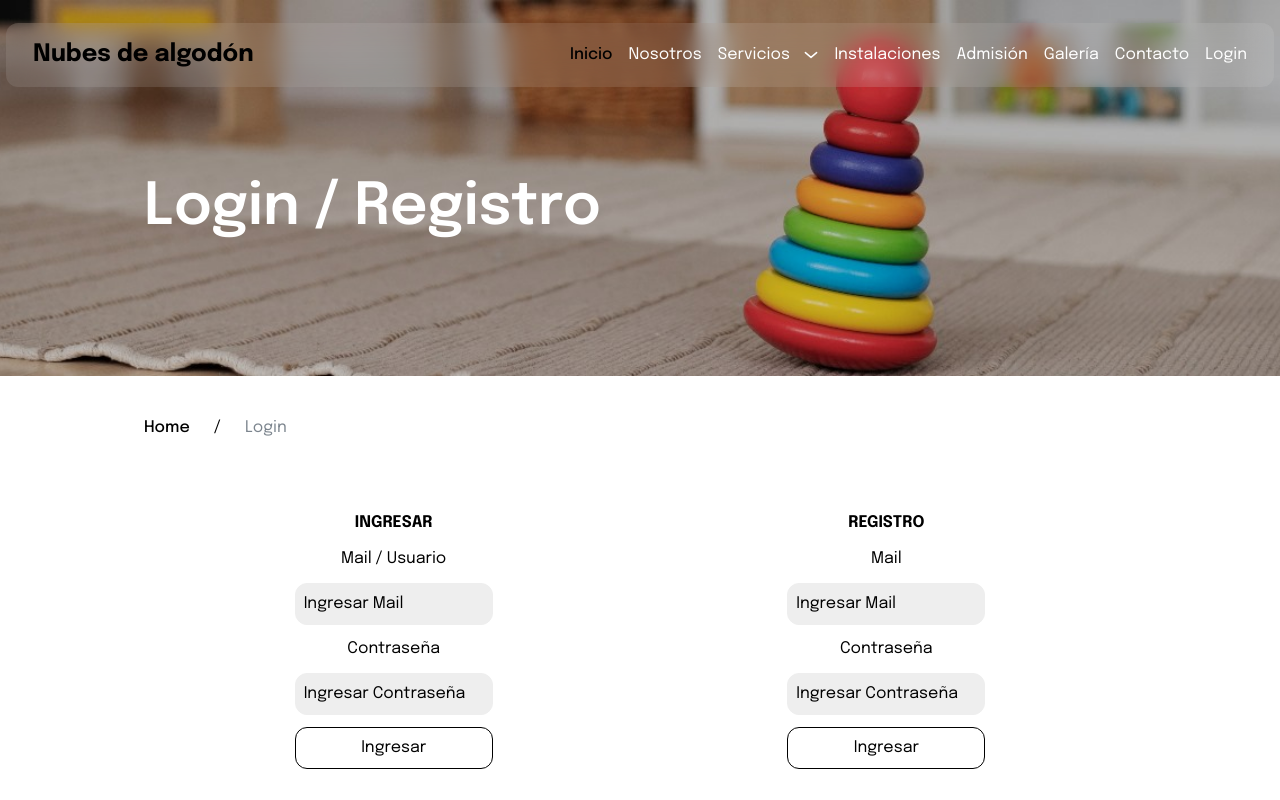
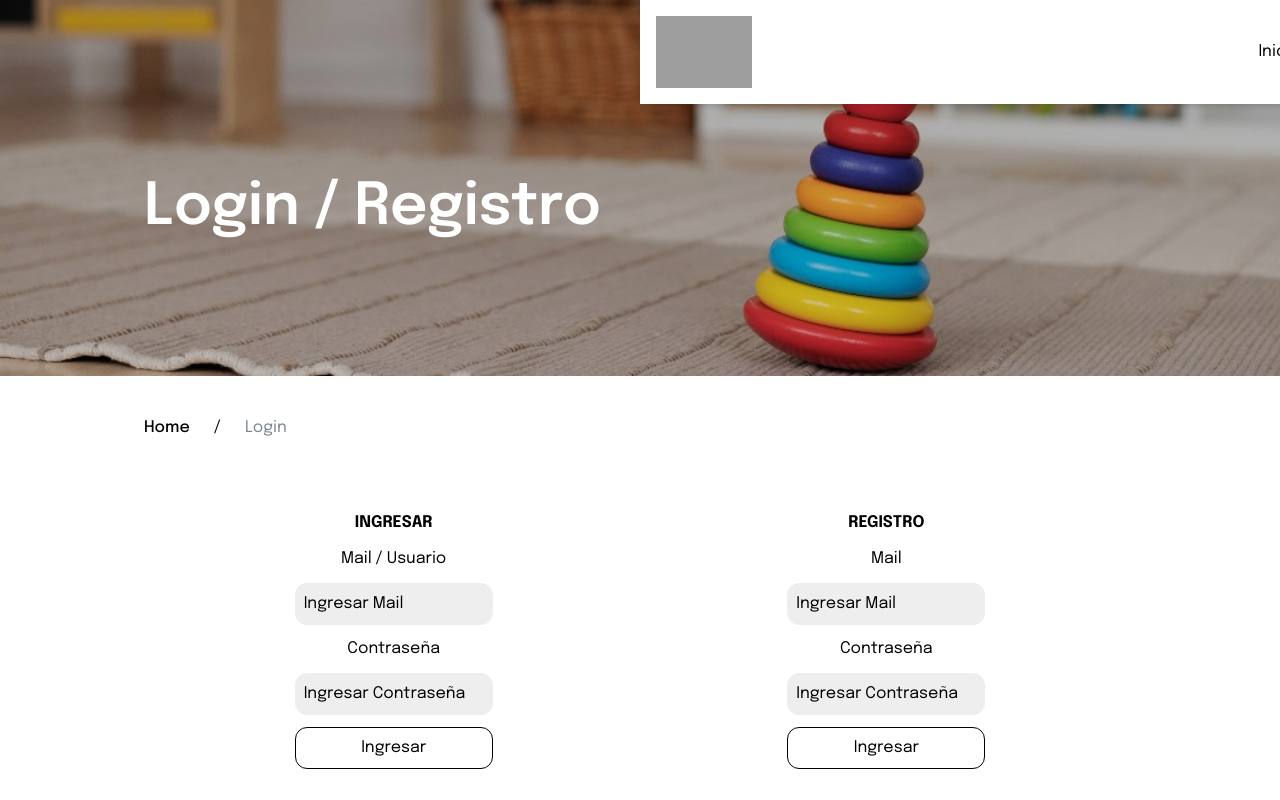
Before and after one commit to FedeSabi/proyecto-Jardin-de-Infantes, a React (Vite) app in the folder Front/: page /login in a window 1280 px wide. Shown: the top 800 px of the page. Built offline with nearby package versions, Linux system fonts and the light colour scheme; grey boxes are pictures that could not be loaded.

Commit message:
adding navbar

```diff
--- a/Front/src/components/Navbar.jsx
+++ b/Front/src/components/Navbar.jsx
@@ -1,122 +1,147 @@
-import { useState } from "react";
-import { Link } from "react-router-dom";
+import { useEffect, useState } from "react";
+import { NavLink } from "react-router-dom";
 
 export const Navbar = () => {
-  const [isDropdownOpen, setIsDropdownOpen] = useState(false);
+  const [isMenuOpen, setMenuOpen] = useState(false);
+  const [isScrolled, setScrolled] = useState(false);
 
-  const toggleDropdown = () => {
-    setIsDropdownOpen(!isDropdownOpen);
+  const toggleMenu = () => {
+    setMenuOpen(!isMenuOpen);
   };
+
+  useEffect(() => {
+    const handleScroll = () => {
+      const scrollPosition = window.scrollY;
+      const shouldCollapseNavbar = scrollPosition > 0;
+
+      setScrolled(shouldCollapseNavbar);
+    };
+
+    window.addEventListener("scroll", handleScroll);
+
+    return () => {
+      window.removeEventListener("scroll", handleScroll);
+    };
+  }, []);
+
   return (
-    <div className="relative">
-      <nav className="z-50 lg:fixed lg:left-1/2 lg:top-[55px] lg:w-[56.25rem] lg:-translate-x-1/2 lg:-translate-y-1/2 lg:transform lg:rounded-xl lg:bg-gray-200 lg:bg-opacity-10 lg:backdrop-blur-md xl:w-[79.25rem]">
-        <div className="flex items-center justify-between px-[27px] py-4">
-          <Link to="/">
-            <span className="font-bold leading-8 lg:text-2xl">
-              Nubes de algodón
-            </span>
-          </Link>
+    <div
+      className={`fixed top-0 z-50 w-full p-4 shadow-md lg:left-1/2 lg:w-[56.25rem] lg:-translate-x-1/2 lg:-translate-y-1/2 lg:transform lg:transition-all lg:duration-300 ${
+        isScrolled
+          ? "w-full rounded-none bg-white lg:top-[40px] lg:w-screen"
+          : "w-full bg-white lg:top-[55px] lg:rounded-xl lg:bg-gray-200 lg:bg-opacity-10 lg:px-4 lg:backdrop-blur-md xl:w-[80%] 2xl:w-[79.25rem]"
+      }`}
+    >
+      <nav className="flex items-center justify-between 2xl:mx-auto 2xl:max-w-[79.25rem]">
+        <NavLink to="/">
+          <img className="w-24" src="/logo.svg" alt="logo" />
+        </NavLink>
 
-          <ul className="hidden items-center gap-4 lg:flex">
+        <img
+          className={`z-50 lg:hidden ${isMenuOpen ? "hidden" : ""}`}
+          src="/Hamburger.svg"
+          alt="Hamburger icon"
+          onClick={toggleMenu}
+        />
+
+        <img
+          className={`z-50 lg:hidden ${isMenuOpen ? "" : "hidden"}`}
+          src="/CloseHamburguer.svg"
+          alt="close nav button"
+          onClick={toggleMenu}
+        />
+
+        <div
+          className={`${
+            isMenuOpen
+              ? "translate-x-0 transition-transform lg:transition-none"
+              : "translate-x-full transition-transform md:transition-none lg:translate-x-0"
+          } absolute right-0 top-0 h-screen w-2/3 bg-[#7C858E] px-10 py-[80px] lg:relative lg:h-auto lg:w-auto lg:gap-4 lg:bg-transparent lg:px-0 lg:py-0`}
+        >
+          <ul className="space-y-10 lg:flex lg:space-x-4 lg:space-y-0">
             <li>
-              <Link className="font-medium" to="/">
+              <NavLink
+                className="text-white lg:text-black lg:hover:text-blue-500"
+                to="/"
+              >
                 Inicio
-              </Link>
+              </NavLink>
             </li>
             <li>
-              <Link className="text-white hover:text-black" to="/nosotros">
+              <NavLink
+                className="text-white lg:text-black lg:hover:text-blue-500"
+                to="/nosotros"
+              >
                 Nosotros
-              </Link>
-            </li>
-            <li
-              className={`dropdown_menu flex cursor-pointer items-center gap-[14.4px] ${
-                isDropdownOpen ? "open" : ""
-              }`}
-              onClick={toggleDropdown}
-            >
-              <span className="text-white hover:text-black">
-                <Link to="/servicios">Servicios</Link>
-              </span>
-              <img src="/Arrow down.svg" alt="Arrow down" />
-              {isDropdownOpen && (
-                <ul className="dropdown_content space-y-2 lg:absolute lg:top-[70px] lg:w-44 lg:rounded-lg lg:bg-white lg:p-4">
-                  <li>
-                    <Link className="text-black" to="/cuna">
-                      Cuna
-                    </Link>
-                  </li>
-                  <li>
-                    <Link className="text-black" to="/guarderia">
-                      Guardería
-                    </Link>
-                  </li>
-                  <li>
-                    <Link className="text-black" to="/jardín">
-                      Jardín
-                    </Link>
-                  </li>
-                  <li>
-                    <Link
-                      className="text-black"
-                      to="/estimulación psicopedagógica"
-                    >
-                      Estimulación psicopedagógica
-                    </Link>
-                  </li>
-                  <li>
-                    <Link className="text-black" to="/estimulación temprana">
-                      Estimulación temprana
-                    </Link>
-                  </li>
-                  <li>
-                    <Link className="text-black" to="/talleres">
-                      Talleres
-                    </Link>
-                  </li>
-                  <li>
-                    <Link className="text-black" to="/escuela de padres">
-                      Escuela de padres
-                    </Link>
-                  </li>
-                  <li>
-                    <Link className="text-black" to="/cocina">
-                      Cocina
-                    </Link>
-                  </li>
-                </ul>
-              )}
+              </NavLink>
             </li>
             <li>
-              <Link className="text-white hover:text-black" to="/facilities">
-                Instalaciones
-              </Link>
+              <NavLink
+                className="text-white lg:text-black lg:hover:text-blue-500"
+                to="/servicios"
+              >
+                Servicios
+              </NavLink>
             </li>
             <li>
-              <Link className="text-white hover:text-black" to="/admission">
-                Admisión
-              </Link>
+              <NavLink
+                className="text-white lg:text-black lg:hover:text-blue-500"
+                to="/facilities"
+              >
+                Instalaciones
+              </NavLink>
             </li>
             <li>
-              <Link className="text-white hover:text-black" to="/galería">
-                Galería
-              </Link>
+              <NavLink
+                className="text-white lg:text-black lg:hover:text-blue-500"
+                to="/admission"
+              >
+                Admisión
+              </NavLink>
             </li>
             <li>
-              <Link className="text-white hover:text-black" to="/contact">
+              <NavLink
+                className="text-white lg:text-black lg:hover:text-blue-500"
+                to="/contact"
+              >
                 Contacto
-              </Link>
+              </NavLink>
             </li>
             <li>
-              <Link className="text-white hover:text-black" to="/login">
-                Login
-                {/* hacer un IF, si no está logueado mostrar "Login", si ya está logueado mostrar la foto de perfil del usuario */}
-              </Link>
+              <NavLink
+                className="text-white lg:text-black lg:hover:text-blue-500"
+                to="/login"
+              >
+                Administrador
+              </NavLink>
             </li>
           </ul>
 
-          <button className="lg:hidden">
-            <img src="/Hamburger.svg" alt="Hamburger icon" />
-          </button>
+          <div className=" mt-[224px] lg:hidden">
+            <span className="leading-[24px] tracking-[0.08px] text-white">
+              Síguenos
+            </span>
+            <div className="mt-4 flex gap-3 text-[#7C858E]">
+              <a
+                className="flex items-center justify-center w-8 h-8 bg-white rounded-full"
+                href="#"
+              >
+                <i className="fa-brands fa-instagram"></i>
+              </a>
+              <a
+                className="flex items-center justify-center w-8 h-8 bg-white rounded-full"
+                href="#"
+              >
+                <i className="fa-brands fa-facebook-f"></i>
+              </a>
+              <a
+                className="flex items-center justify-center w-8 h-8 bg-white rounded-full"
+                href="#"
+              >
+                <i className="fa-brands fa-linkedin-in"></i>
+              </a>
+            </div>
+          </div>
         </div>
       </nav>
     </div>
```
